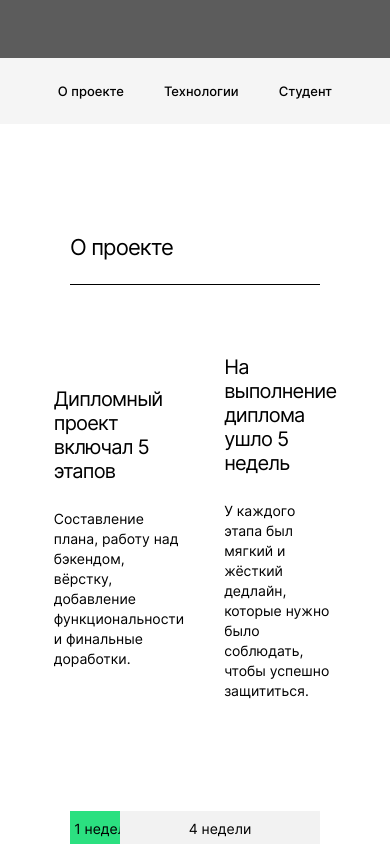
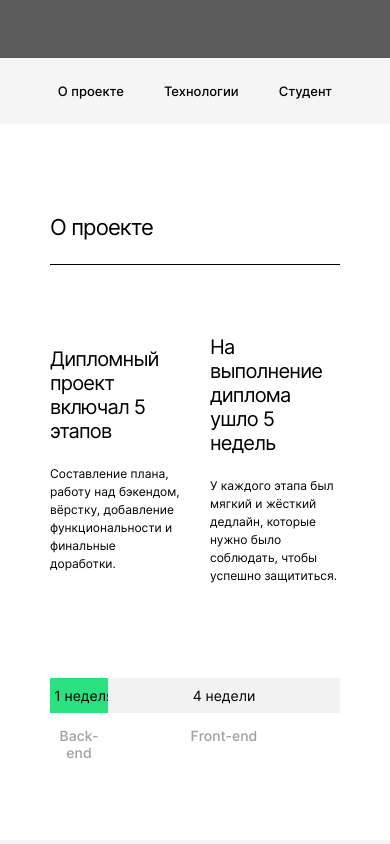
Before and after one commit to NataliUstinova/movies-explorer-frontend, a React (Create React App) app: page / in a window 390 px wide. Shown: the part 800-1644 px from the top of the page. Built offline with nearby package versions, Linux system fonts and the light colour scheme.

Commit message:
feat: aboutProject mobile #6

```diff
--- a/src/components/AboutProject/AboutProject.css
+++ b/src/components/AboutProject/AboutProject.css
@@ -14,7 +14,7 @@
 
 .aboutProject__info-container {
   display: flex;
-  flex-direction: row;
+  flex-flow: row nowrap;
   justify-content: center;
   align-items: center;
   gap: 40px;
@@ -71,7 +71,7 @@
   place-items: center;
 }
 
-.timeline__1week-text {
+.timeline__text {
   padding: 9px 0;
   min-width: 68px;
   margin: 0;
@@ -82,17 +82,7 @@
   text-align: center;
 }
 
-.timeline__4week-text {
-  padding: 9px 0;
-  margin: 0;
-  font-size: 14px;
-  font-weight: 400;
-  line-height: 17px;
-  letter-spacing: 0;
-  text-align: center;
-}
-
-.timeline__2row-text {
+.timeline__text_gray {
   margin: 0;
   padding: 14px 0;
   font-style: normal;
@@ -101,5 +91,60 @@
   line-height: 17px;
   text-align: center;
   color: #A0A0A0;
+}
 
+@media (max-width: 768px) {
+  .aboutProject {
+    padding: 90px 50px;
+  }
+  .aboutProject__info-container {
+    margin: 70px 0 93px;
+    gap: 30px;
+  }
+  .aboutProject__info {
+    max-width: 319px;
+    gap: 22px;
+  }
+  .aboutProject__text {
+    font-size: 12px;
+    line-height: 18px;
+  }
+  .aboutProject__timeline-container {
+    grid-template-columns: calc((100vw - 100px)*0.2) calc((100vw - 100px)*0.8);
+  }
 }
+
+@media (max-width: 320px) {
+  .aboutProject {
+    padding: 70px 18px;
+  }
+  .aboutProject__info-container {
+    margin: 60px 0;
+    gap: 56px;
+    flex-wrap: wrap;
+  }
+  .aboutProject__info {
+    gap: 16px;
+  }
+  .aboutProject__subtitle {
+    font-size: 18px;
+    line-height: 22px;
+  }
+  .aboutProject__text {
+    font-size: 11px;
+    line-height: 16px;
+  }
+  .aboutProject__timeline-container {
+    grid-template-columns: calc((100vw - 36px)*0.35) calc((100vw - 36px)*0.65);
+    grid-template-rows: 35px 35px;
+  }
+  .timeline__text {
+    font-size: 11px;
+    line-height: 13px;
+  }
+  .timeline__text_gray {
+    font-weight: 400;
+    font-size: 11px;
+    line-height: 13px;
+  }
+}
--- a/src/components/AboutProject/AboutProject.jsx
+++ b/src/components/AboutProject/AboutProject.jsx
@@ -30,16 +30,16 @@ const AboutProject = () => {
       <div className="aboutProject__timeline-container">
         <div className="timeline__first-column">
           <div className="timeline__1week-block">
-            <p className="timeline__1week-text">1 неделя</p>
+            <p className="timeline__text">1 неделя</p>
           </div>
-          <p className="timeline__2row-text">Back-end</p>
+          <p className="timeline__text_gray">Back-end</p>
         </div>
 
         <div className="timeline__second-column">
           <div className="timeline__4week-block">
-            <p className="timeline__4week-text">4 недели</p>
+            <p className="timeline__text">4 недели</p>
           </div>
-          <p className="timeline__2row-text">Front-end</p>
+          <p className="timeline__text_gray">Front-end</p>
         </div>
       </div>
     </section>
--- a/src/components/Separator/Separator.css
+++ b/src/components/Separator/Separator.css
@@ -7,3 +7,15 @@
 .separator_bold {
   background-color: #000;
 }
+
+@media (max-width: 768px) {
+  .separator {
+    width: calc(100vw - 100px);
+  }
+}
+
+@media (max-width: 320px) {
+  .separator {
+    width: calc(100vw - 36px);
+  }
+}
```
